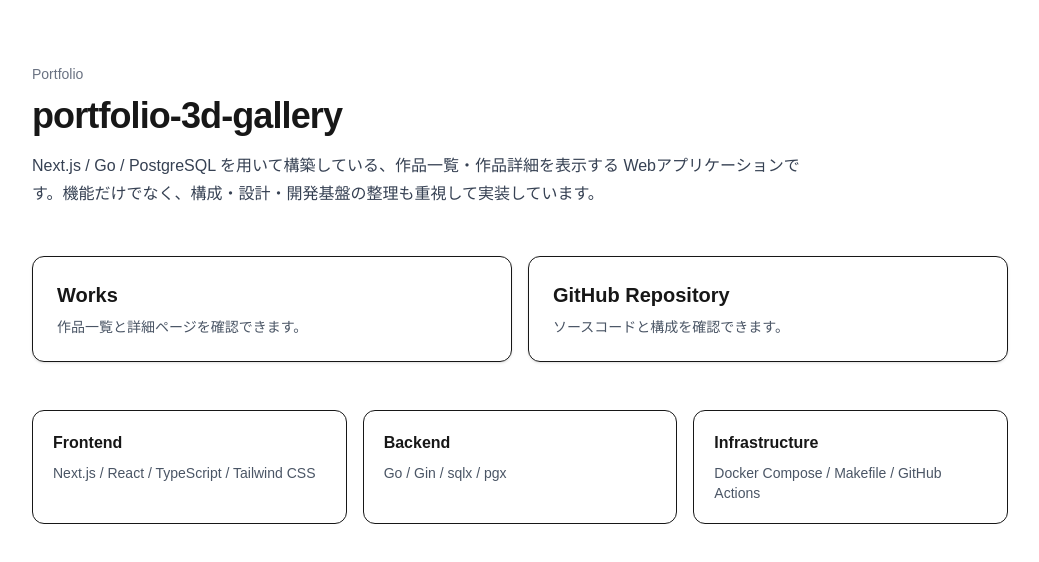
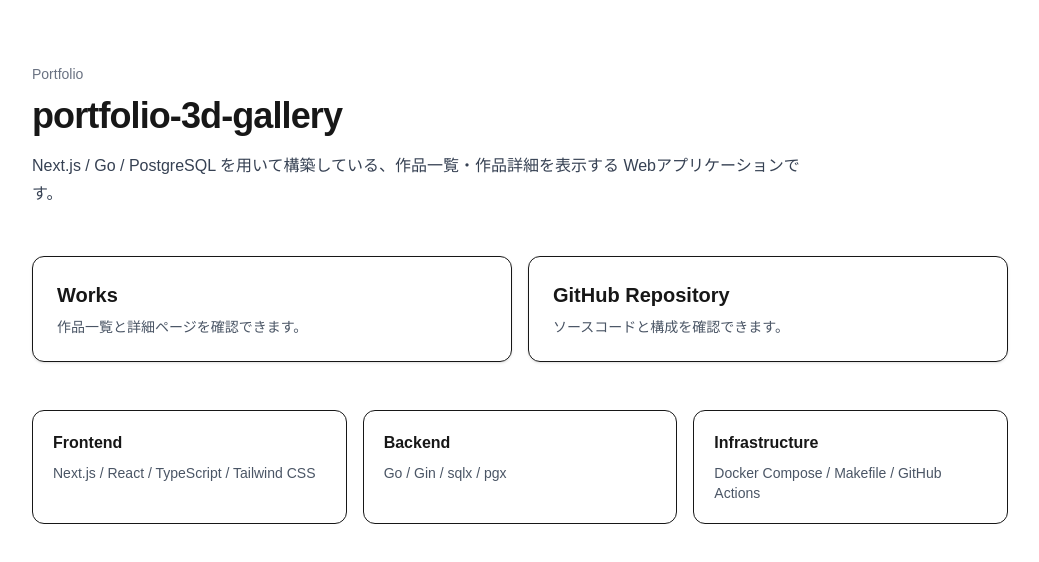
Before and after one commit to Aruto143/portfolio-3d-gallery, a Next.js app in the folder frontend/: page / in a window 1280 px wide. Shown: the top 562 px of the page, without its empty margins (120-1159 px from the left). Built offline with nearby package versions, Linux system fonts and the light colour scheme.

Commit message:
トップページの文言を修正

```diff
--- a/frontend/app/page.tsx
+++ b/frontend/app/page.tsx
@@ -10,7 +10,7 @@
         </h1>
         <p className="max-w-3xl leading-7 text-gray-700">
           Next.js / Go / PostgreSQL を用いて構築している、作品一覧・作品詳細を表示する
-          Webアプリケーションです。機能だけでなく、構成・設計・開発基盤の整理も重視して実装しています。
+          Webアプリケーションです。
         </p>
       </section>
 
```
